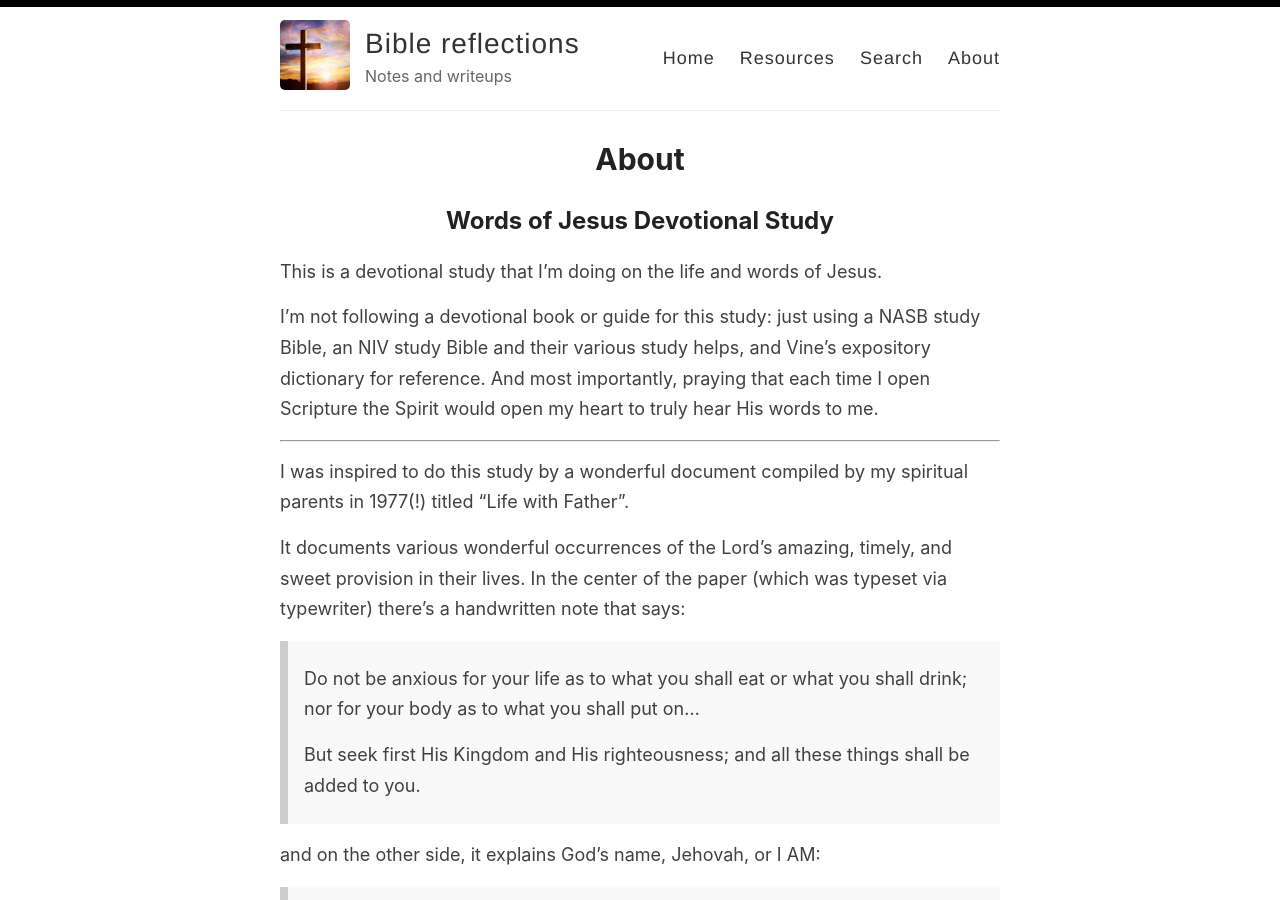
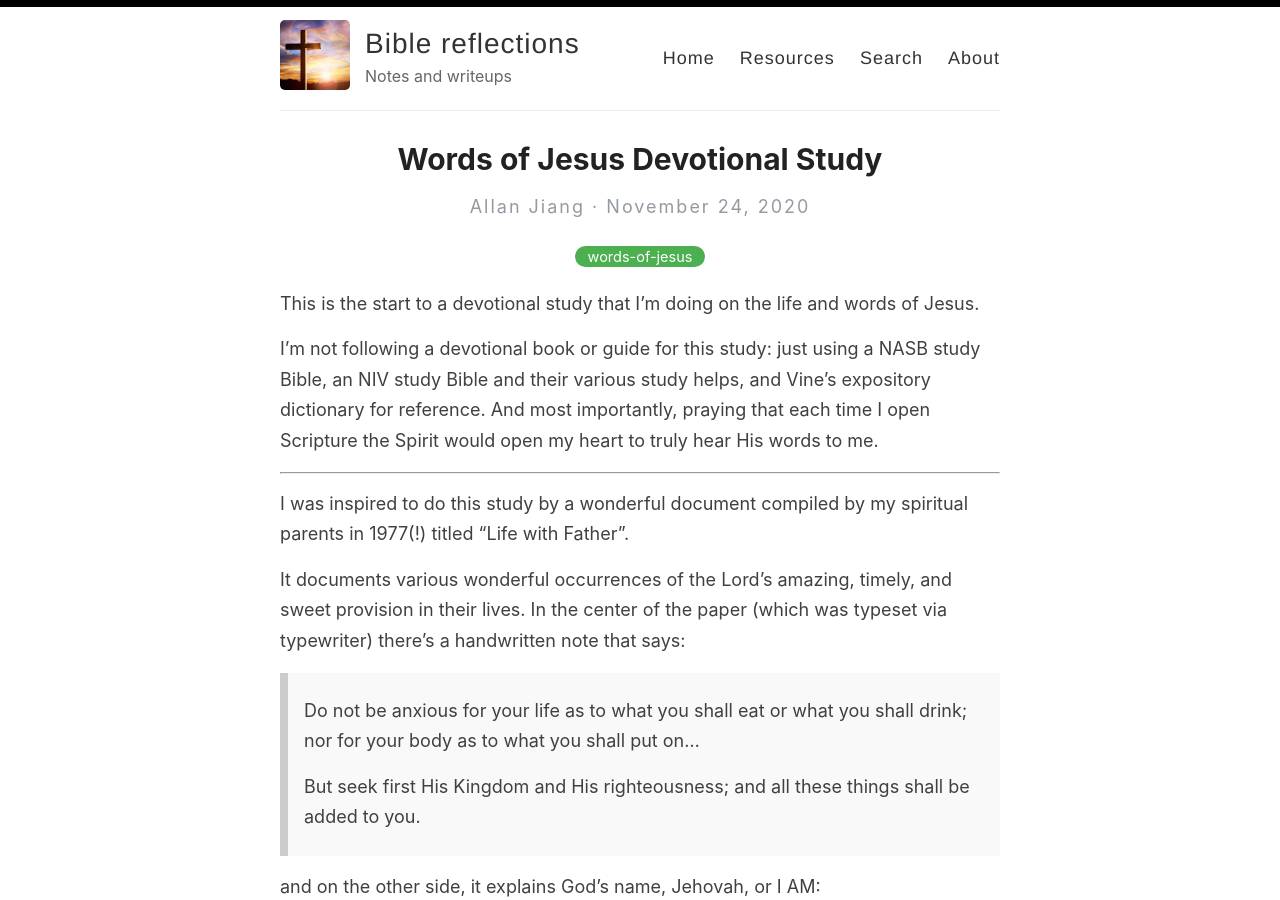
Before and after one commit to jiangts/bible-reflections, a Jekyll site: the page built from _posts/2020-11-24-words-of-jesus.md, in a window 1280 px wide and 900 px high. Built offline with Jekyll 4.4.1, drawn with Linux system fonts in a browser that asks for light colours; some of the changed text lies outside the part shown.

Commit message:
Update Fri May  6 10:25:20 PDT 2022

````diff
--- a/_posts/2020-11-24-words-of-jesus.md
+++ b/_posts/2020-11-24-words-of-jesus.md
@@ -1,12 +1,11 @@
 ---
-layout: page
-title: About
-permalink: /about/
+layout: post
+title:  Words of Jesus Devotional Study
+categories: [words-of-jesus]
+excerpt:
 ---
 
-## Words of Jesus Devotional Study
-
-This is a devotional study that I'm doing on the life and words of Jesus.
+This is the start to a devotional study that I'm doing on the life and words of Jesus.
 
 I'm not following a devotional book or guide for this study: just using a NASB study Bible, an NIV study Bible and their various study helps, and Vine's expository dictionary for reference. And most importantly, praying that each time I open Scripture the Spirit would open my heart to truly hear His words to me.
 
@@ -48,3 +47,11 @@ that I may
   and follow You
 Lord Jesus!
 ```
+
+
+
+
+
+
+
+Note: at first I hoped to "complete" this study in a couple months. But then a friend reminded me: it takes a lifetime to know Jesus!  So these posts may be very sparse throughout the years.  But hopefully they will still come, Lord willing.
````
Also changed, not shown: _posts/2021-04-26-dont-cope.md (+1 -1 lines).
